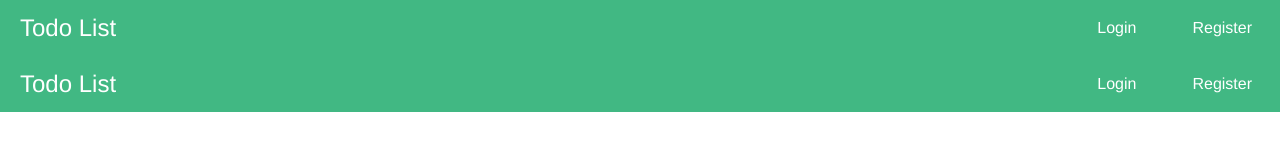
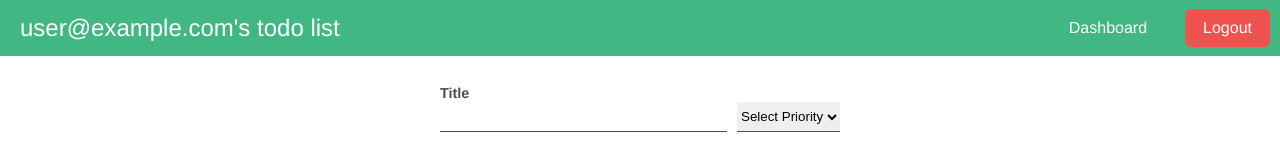
Before and after one commit to oneofthedevs/VueTodoList, a Vue app: page /Home in a window 1280 px wide. Shown: the top 141 px of the page. Built offline with nearby package versions, Linux system fonts and the light colour scheme; no server answers; the database is empty; sample sign-in values are in the browser's storage; what vuefire would draw is missing.

Commit message:
Finished with functionality

```diff
--- a/src/App.vue
+++ b/src/App.vue
@@ -1,6 +1,6 @@
 <template>
   <div id="app">
-    <Navbar />
+    <Navbar :key="$route.fullPath" />
     <router-view />
   </div>
 </template>
--- a/src/components/TaskInputForm.vue
+++ b/src/components/TaskInputForm.vue
@@ -23,7 +23,7 @@
         class="form-items"
         :class="{
           'textarea-block': title === '' || priority === null,
-          'textarea-block--visible': title !== '' && priority !== null,
+          'textarea-block--visible': title !== '' && priority !== null
         }"
       >
         <label for="desc">Description</label>
@@ -59,7 +59,7 @@
 
 <script>
 import { vueBus } from "./../main";
-
+import fb from "firebase";
 export default {
   data() {
     return {
@@ -95,6 +95,7 @@ export default {
         description: this.desc,
         priority: Number.parseInt(this.priority),
         completed: this.completed,
+        email: fb.auth().currentUser.email,
       };
       vueBus.$emit("Submit", obj);
       this.reset();
@@ -106,6 +107,7 @@ export default {
         description: this.desc,
         priority: Number.parseInt(this.priority),
         completed: this.completed,
+        email: fb.auth().currentUser.email,
       };
       vueBus.$emit("SaveEdit", obj);
       this.reset();
--- a/src/components/TodoList.vue
+++ b/src/components/TodoList.vue
@@ -15,6 +15,7 @@
 import db from "./../firebase";
 import TodoItem from "./TodoItem";
 import { vueBus } from "./../main";
+import firebase from "firebase";
 
 export default {
   name: "TodoList",
@@ -24,6 +25,7 @@ export default {
   data() {
     return {
       todoList: [],
+      user: "",
     };
   },
   methods: {
@@ -31,6 +33,7 @@ export default {
       this.todoList = [];
       await db
         .collection("todos")
+        .where("email", "==", firebase.auth().currentUser.email)
         .orderBy("completed", "desc")
         .get()
         .then((querySnapshot) => {
@@ -71,10 +74,8 @@ export default {
     },
     async saveEdit(item) {
       const id = item.id;
-      console.log(id);
       delete item.id;
       item = item.todoData;
-      console.log(item);
       await db
         .collection("todos")
         .doc(id)
--- a/src/components/navbar.vue
+++ b/src/components/navbar.vue
@@ -14,7 +14,9 @@
       <router-link v-if="isLoggedIn" class="link-btn" to="Home"
         >Dashboard</router-link
       >
-      <div v-if="isLoggedIn" class="link-btn" v-on:click="logout">Logout</div>
+      <div v-if="isLoggedIn" class="link-btn btn-warning" v-on:click="logout">
+        Logout
+      </div>
     </div>
   </nav>
 </template>
@@ -26,7 +28,7 @@ export default {
   data() {
     return {
       isLoggedIn: false,
-      currentUser: false,
+      currentUser: "",
     };
   },
   methods: {
@@ -34,9 +36,17 @@ export default {
       firebase
         .auth()
         .signOut()
-        .then((x) => console.log(x))
+        .then(() => {
+          this.$router.push("/");
+        })
         .catch((err) => console.log(err));
     },
+  },
+  created() {
+    if (firebase.auth().currentUser) {
+      this.isLoggedIn = true;
+      this.currentUser = firebase.auth().currentUser.email;
+    }
   },
 };
 </script>
@@ -62,10 +72,13 @@ nav {
     align-items: center;
     height: 100%;
   }
+
+  .btn-warning {
+    background: #ef5350 !important;
+  }
   .link-btn {
     padding: 10px 18px;
     margin: 0 10px;
-    background: darkgreen;
     text-decoration: none;
     background: transparent;
     color: var(--clr-background);
--- a/src/main.js
+++ b/src/main.js
@@ -2,14 +2,22 @@ import Vue from "vue";
 import App from "./App.vue";
 import router from "./router";
 import store from "./store";
-import { firestorePlugin } from 'vuefire';
+import { firestorePlugin } from "vuefire";
+import firebase from "firebase";
+import "./firebase";
 
 Vue.use(firestorePlugin);
 
 Vue.config.productionTip = false;
+
 export const vueBus = new Vue();
-new Vue({
-  router,
-  store,
-  render: h => h(App)
-}).$mount("#app");
+let app;
+firebase.auth().onAuthStateChanged(() => {
+  if (!app) {
+    app = new Vue({
+      router,
+      store,
+      render: (h) => h(App),
+    }).$mount("#app");
+  }
+});
--- a/src/views/Home.vue
+++ b/src/views/Home.vue
@@ -1,6 +1,5 @@
 <template>
   <div class="home">
-    <Nav />
     <FormInput />
     <TodoList />
   </div>
@@ -8,14 +7,12 @@
 
 <script>
 // @ is an alias to /src
-import Nav from "@/components/navbar.vue";
 import FormInput from "@/components/TaskInputForm.vue";
 import TodoList from "@/components/TodoList.vue";
 export default {
   name: "Home",
   components: {
     FormInput,
-    Nav,
     TodoList,
   },
 };
```
Also changed, not shown: src/firebase.js (+2 -11 lines), .eslintrc.js.
